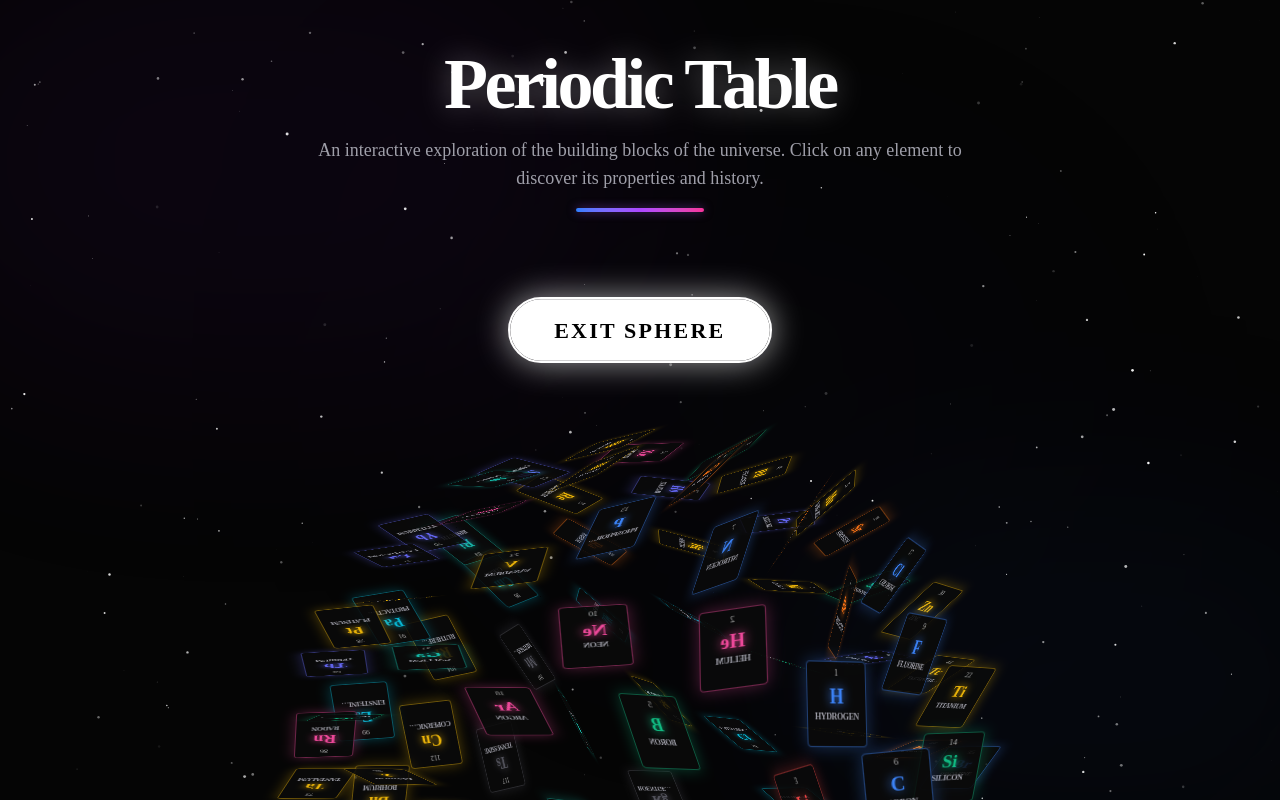
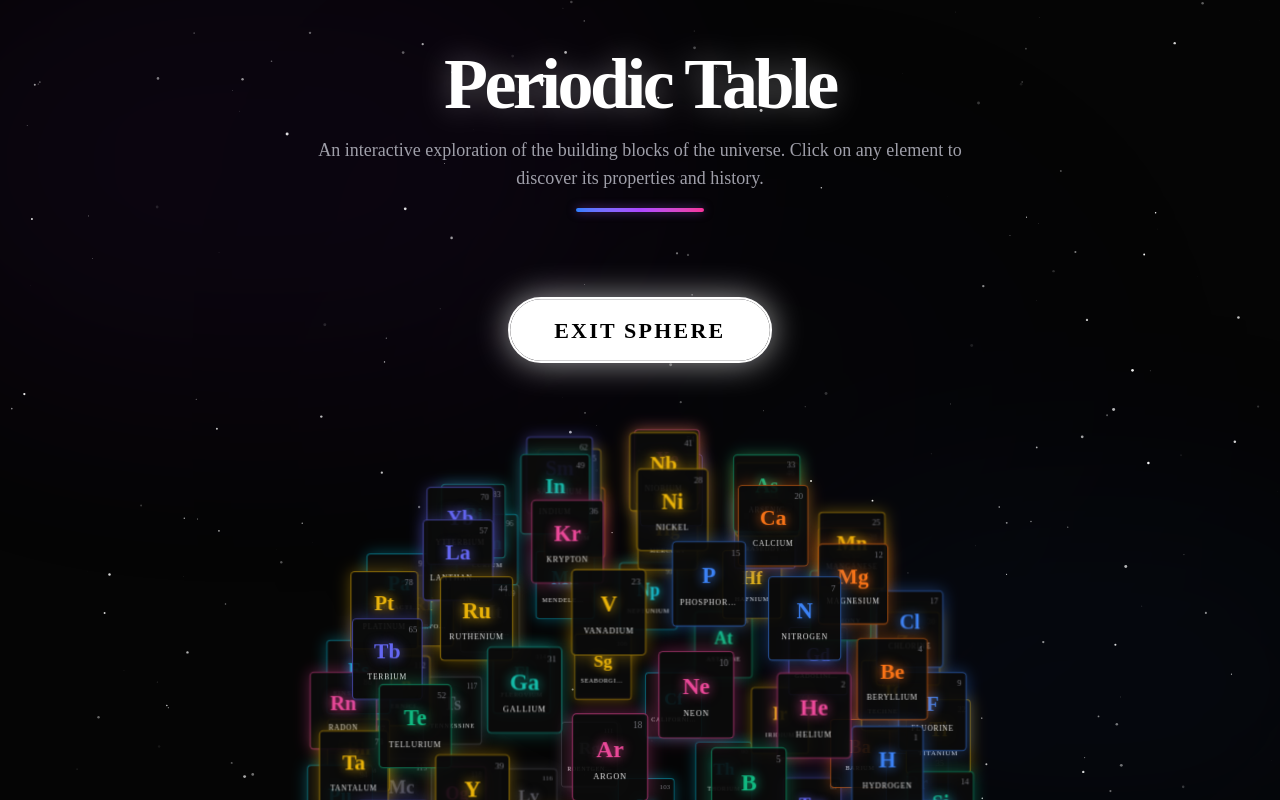
Before and after one commit to jolorupido15/periodic-table, a Next.js app: page /periodic-table in a window 1280 px wide. Both pictures are taken after a click on the button "SPHERE MODE". Shown: the top 800 px of the page. Built offline with nearby package versions, Linux system fonts and the light colour scheme.

Commit message:
fix sphere billboard effect

```diff
--- a/components/PeriodicTable.tsx
+++ b/components/PeriodicTable.tsx
@@ -86,36 +86,42 @@ export default function PeriodicTable() {
             {elements.map((el, i) => {
               const phi = Math.acos(1 - 2 * (i + 0.5) / 118);
               const theta = Math.PI * (1 + Math.sqrt(5)) * i;
-              const x = 320 * Math.sin(phi) * Math.cos(theta);
-              const y = 320 * Math.sin(phi) * Math.sin(theta);
-              const z = 320 * Math.cos(phi);
+              const x = 300 * Math.sin(phi) * Math.cos(theta);
+              const y = 300 * Math.sin(phi) * Math.sin(theta);
+              const z = 300 * Math.cos(phi);
 
               const catColor = categoryHexColors[el.category] || '#52525b';
 
               return (
                 <div
                   key={el.number}
+                  className="sphere-wrapper"
+                  style={{
+                    transform: `translate3d(${x}px, ${y}px, ${z}px)`,
+                  } as React.CSSProperties}
+                >
+                  <div
                     className="sphere-card group"
                     onClick={() => handleElementClick(el)}
                     style={{
-                    transform: `translate3d(${x}px, ${y}px, ${z}px) rotateY(${-theta * 180 / Math.PI}deg) rotateX(${-phi * 180 / Math.PI}deg)`,
-                    border: `1px solid ${catColor}70`,
-                    boxShadow: `0 0 15px ${catColor}50`,
+                      border: `1px solid ${catColor}90`,
+                      boxShadow: `0 0 15px ${catColor}60`,
                     } as React.CSSProperties}
                   >
-                  <div className="flex flex-col items-center justify-center h-full relative text-center">
-                    <span className="text-[8px] absolute top-1 left-0 right-0 opacity-70 text-white text-center">
+                    <div className="flex flex-col items-center justify-center h-full relative p-1">
+                      <span className="text-[8px] absolute top-1 right-1 opacity-70 text-zinc-400">
                         {el.number}
                       </span>
                       <span
-                      className="text-[18px] font-bold leading-tight transition-all duration-300 group-hover:scale-125"
+                        className="text-[20px] font-bold transition-all duration-300 group-hover:scale-125"
                         style={{ color: catColor, textShadow: `0 0 10px ${catColor}` }}
                       >
                         {el.symbol}
                       </span>
-                    <span className="text-[8px] uppercase tracking-tighter text-zinc-400 font-bold truncate w-full px-1 text-center">
+                      <span className="text-[7px] uppercase tracking-widest text-white mt-1 opacity-90 truncate w-full text-center px-0.5">
                         {el.name}
                       </span>
+                    </div>
                   </div>
                 </div>
               );
@@ -155,34 +161,43 @@ export default function PeriodicTable() {
           height: 700px;
           margin: auto;
           transform-style: preserve-3d;
-          animation: rotateSphere 40s linear infinite;
+          animation: rotateSphere 25s linear infinite;
+        }
+
+        .sphere-wrapper {
+          position: absolute;
+          left: 50%;
+          top: 50%;
+          transform-style: preserve-3d;
         }
 
         .sphere-card {
-          position: absolute;
-          width: 60px;
+          width: 65px;
           height: 75px;
-          left: 50%;
-          top: 50%;
-          margin-left: -30px;
+          margin-left: -32.5px;
           margin-top: -37.5px;
-          background: rgba(10, 10, 10, 0.85);
+          background: rgba(10, 10, 10, 0.9);
           border-radius: 4px;
           cursor: pointer;
-          transition: all 0.5s ease;
-          backface-visibility: visible;
-          transform-style: preserve-3d;
+          transition: all 0.3s ease;
+          backface-visibility: hidden;
+          animation: counterRotate 25s linear infinite;
         }
 
         .sphere-card:hover {
           background: rgba(20, 20, 20, 1);
           z-index: 100;
-          scale: 1.2;
+          scale: 1.1;
         }
 
         @keyframes rotateSphere {
-          from { transform: rotateY(0deg) rotateX(10deg); }
-          to { transform: rotateY(360deg) rotateX(10deg); }
+          from { transform: rotateY(0deg); }
+          to { transform: rotateY(360deg); }
+        }
+
+        @keyframes counterRotate {
+          from { transform: rotateY(0deg); }
+          to { transform: rotateY(-360deg); }
         }
 
         .scrollbar-hide::-webkit-scrollbar {
```
Lines whose indentation alone changed are shown as unchanged.
